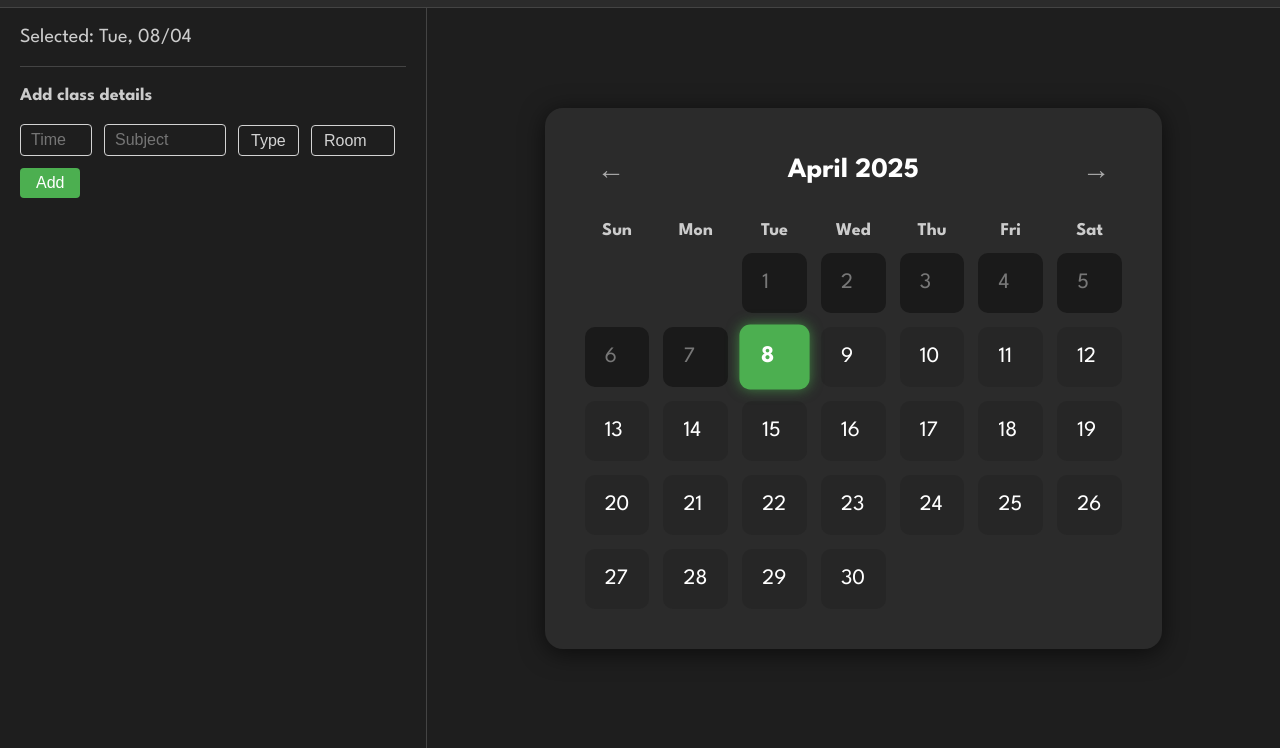
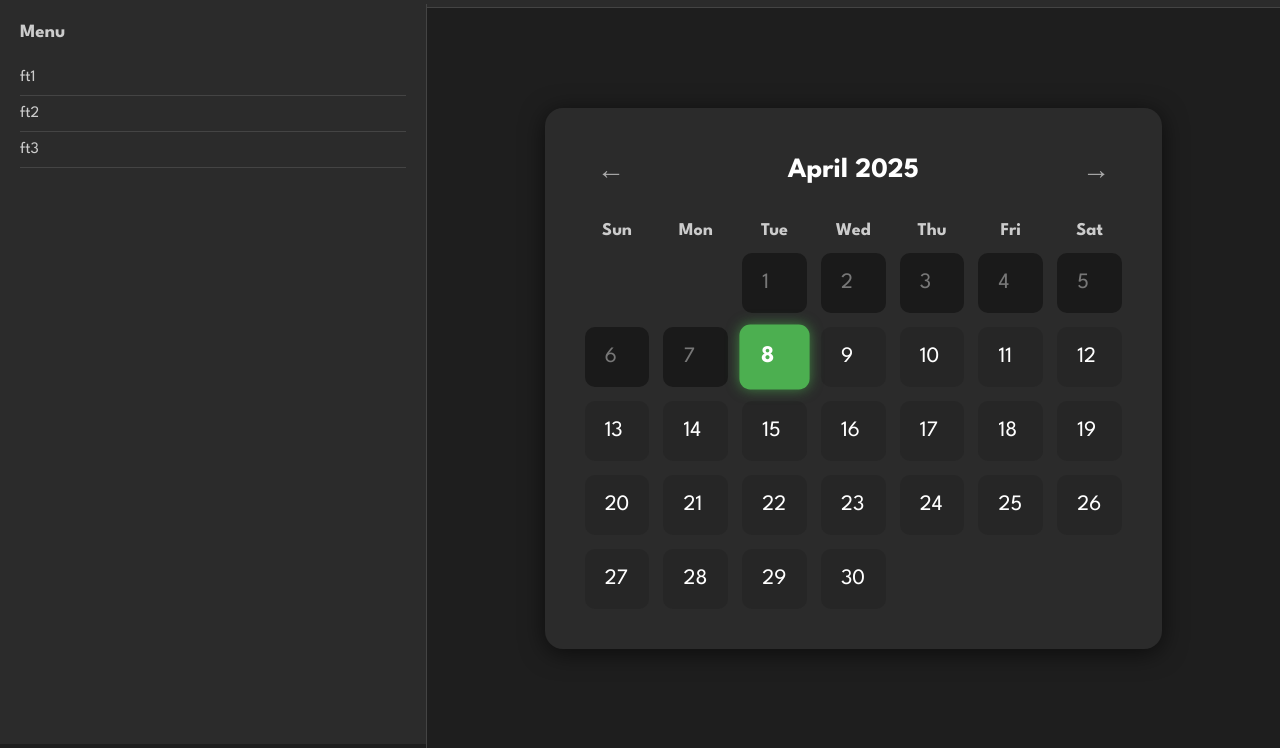
Before and after one commit to Fyxod/Team1, a website: page chrono/frontend/finaltemp/dashboard.html in a window 1280 px wide. Both pictures are taken after a click on the button "menu". Shown: the part 56-804 px from the top of the page. Drawn offline with nearby package versions, Linux system fonts and the light colour scheme.

Commit message:
qol changes

```diff
--- a/chrono/frontend/finaltemp/dashboard.html
+++ b/chrono/frontend/finaltemp/dashboard.html
@@ -100,6 +100,30 @@
       </button>
     </div>
   </div>
+  <div id="side-tab" style="
+  position: fixed;
+  top: 60px; /* below navbar */
+  left: 0;
+  width: 33.3333%;
+  height: calc(100vh - 60px);
+  background-color: #2b2b2b;
+  border-right: 1px solid #444;
+  padding: 20px;
+  box-sizing: border-box;
+  transform: translateX(-100%);
+  transition: transform 0.1s ease;
+  z-index: 999;
+  font-family: 'League Spartan', sans-serif;
+  color: #ccc;
+">
+  <h3 style="margin-top: 0;">Menu</h3>
+  <ul style="list-style: none; padding: 0; margin: 0;">
+    <li style="padding: 10px 0; border-bottom: 1px solid #444;">ft1</li>
+    <li style="padding: 10px 0; border-bottom: 1px solid #444;">ft2</li>
+    <li style="padding: 10px 0; border-bottom: 1px solid #444;">ft3</li>
+    <!-- Add more items as needed -->
+  </ul>
+</div>
 
   <div style="display: flex; height: calc(100vh - 60px);">
     <div style="width: 33.3333%; border-right: 1px solid #444; padding: 20px; box-sizing: border-box;">
--- a/chrono/frontend/finaltemp/dashboard.js
+++ b/chrono/frontend/finaltemp/dashboard.js
@@ -132,6 +132,14 @@ const selectedDateDisplay = document.getElementById("selected-date");
       roomSelect.selectedIndex = 0;
       showNotification("New class entry added.");
     });
+    const menuIcon = document.getElementById("grid-icon");
+    const sideTab = document.getElementById("side-tab");
+
+    menuIcon.addEventListener("click", () => {
+      const isOpen = sideTab.style.transform === "translateX(0%)";
+      sideTab.style.transform = isOpen ? "translateX(-100%)" : "translateX(0%)";
+    });
+
 
     const bellIcon = document.getElementById("bell-icon");
     const notificationDropdown = document.getElementById("notification-dropdown");
@@ -180,3 +188,11 @@ const selectedDateDisplay = document.getElementById("selected-date");
 
       notificationItems.prepend(item); // newest on top
     }
+    document.addEventListener("click", (e) => {
+      if (
+        !sideTab.contains(e.target) &&
+        !menuIcon.contains(e.target)
+      ) {
+        sideTab.style.transform = "translateX(-100%)";
+      }
+    });
```
Also changed, not shown: chrono/frontend/finaltemp/profile.html (+1 -2 lines).
